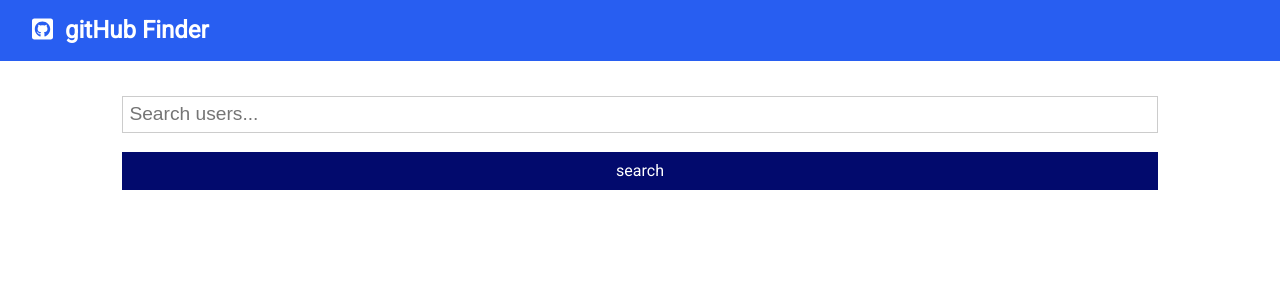
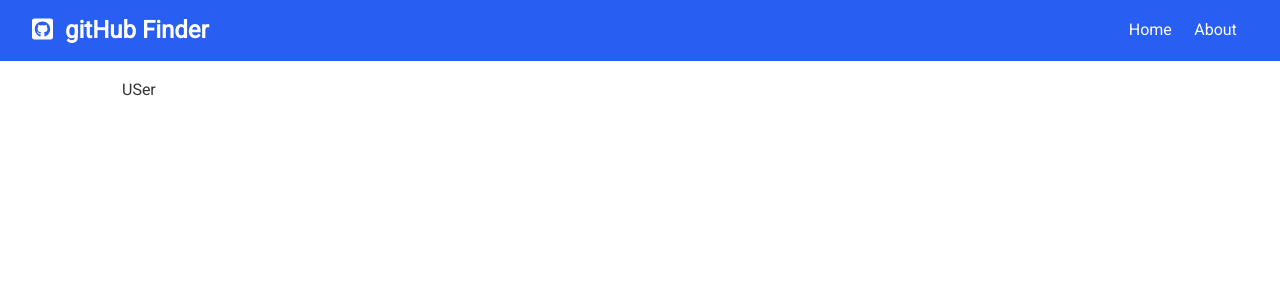
Before and after one commit to tspeu-zz/react-github-finder, a React (Create React App) app: page /user/1 in a window 1280 px wide. Shown: the top 300 px of the page. Built offline with nearby package versions, Linux system fonts and the light colour scheme.

Commit message:
add user

```diff
--- a/package.json
+++ b/package.json
@@ -15,6 +15,7 @@
     "axios": "^0.21.0",
     "react": "^16.13.1",
     "react-dom": "^16.13.1",
+    "react-router-dom": "^5.2.0",
     "react-scripts": "^3.4.1"
   },
   "scripts": {
--- a/src/App.css
+++ b/src/App.css
@@ -382,6 +382,30 @@ table th {
   margin-right: 0.6rem;
 }
 
+.alerta{
+  display: flex;
+
+}
+
+.close{
+  justify-content: flex-end;
+  align-items: flex-end;
+  width: 32px;
+}
+.open{
+  /* display: flex; */
+  justify-content: flex-start;
+  align-items: center;
+
+}
+
+.close:hover{
+  cursor: pointer;
+}
+.close span{
+  width: 32px;
+}
+
 /* Mobile Styles */
 @media (max-width: 700px) {
   .hide-sm {
--- a/src/App.js
+++ b/src/App.js
@@ -1,12 +1,17 @@
-import React, { Component } from 'react';
+import React, { Component , Fragment} from 'react';
+//router
+import { BrowserRouter as Router, Switch, Route} from 'react-router-dom';
 // import logo from './logo.svg';
+import axios from 'axios';
+//
 import './App.css';
 import Navbar from './components/layers/Navbar';
 import Users from './components/users/Users';
 import Search from './components/users/Search';
 import Alert from './components/layers/Alert';
+import About from './components/pages/About';
+import User from './components/users/User';
 //
-import axios from 'axios';
 
 // function App() {
 //   return (
@@ -20,18 +25,16 @@ class App extends Component {
 
   state = {
     users: [],
+    user: {},
     loading: false,
     alert: null
-  }
+  };
 
   // async componentDidMount(){
   //   this.setState({loading: true});
-
   //   const _URL = `https://api.github.com/users?client_id=${process.env.REACT_APP_GITHUB_CLIENT_ID}&client_secret=${process.env.REACT_APP_GITHUB_CLIENT_SECRET}`;
-
   //   const res = await axios.get(_URL);
-  //   console.log(res.data);
-
+  //   console.log(res.data)
   //   this.setState({users: res.data, loading: false});
   // }
 
@@ -45,6 +48,18 @@ class App extends Component {
     this.setState({users: res.data.items, loading: false});
   }
 
+  // get single user
+  //https://api.github.com/users/tspeu
+  getUser = async (username) =>{
+    this.setState({loading: true});
+    const _URL_USER = `https://api.github.com/search/users/{username}?client_id=${process.env.REACT_APP_GITHUB_CLIENT_ID}&client_secret=${process.env.REACT_APP_GITHUB_CLIENT_SECRET}`;
+    const res = await axios.get(_URL_USER);
+    console.log('*USER > res.data. *> ',  res.data)
+
+    this.setState({user: res.data, loading: false});
+
+}
+
     // clear user from state
   usersClear = () => this.setState({ users: [], loading: false});
 
@@ -54,28 +69,59 @@ class App extends Component {
       msm : msm,
       type : type
     }});
-
-    setTimeout(()=> this.setState({alert: null}), 15000);
-
+    // setTimeout(()=> this.setState({alert: null}), 15000);
     console.log('alert');
-
   }
 
+  closeAlert = () =>{
+    console.log('close alert->');
+    this.setState({alert: null});
+  };
+
   render() {
-    const {users, loading , alert} = this.state;
+    // para utilizar router se debe envolver todo en el router
+
+    const {users,user, loading , alert} = this.state;
+
     return (
+      <Router>
         <div className='App'>
           <Navbar title="gitHub Finder"/>
-
           <div className="container">
-          <Alert alert={alert} icon="coffee"/>
-          <Search searchUsers={this.usersSearch} clearUsers={this.usersClear}
+            <Alert
+              alert={alert} icon="fadice"
+              setAlert={this.closeAlert}/>
+              <Switch>
+              <Route
+                exact path='/'
+                render={props =>(
+                  <Fragment>
+                    <Search
+                      searchUsers={this.usersSearch}
+                      clearUsers={this.usersClear}
                       showClear={ users.length > 0 ? true : false}
-            setAlert={this.alertSet}
+                      setAlert={this.alertSet}/>
+                    <Users
+                      loading={loading}
+                      users={users}/>
+                  </Fragment>
+                )} />
+                <Route
+                  exact path='/about'
+                  component={ About } />
+                <Route exact path='/user/:login'
+                render={props =>(
+                  <User {...props}
+                    getUser={this.getUser}
+                    user={user}
+                    loading={loading}
                   />
-          <Users loading={loading} users={users}/>
+                )}
+                />
+            </Switch>
           </div>
         </div>
+      </Router>
     );
   }
 }
--- a/src/components/layers/Alert.js
+++ b/src/components/layers/Alert.js
@@ -1,25 +1,30 @@
 import React from 'react'
 import { FontAwesomeIcon } from '@fortawesome/react-fontawesome';
 // import { faGithubSquare } from '@fortawesome/free-brands-svg-icons';
-import { faCoffee } from '@fortawesome/free-solid-svg-icons';
+// import { faCoffee } from '@fortawesome/free-solid-svg-icons';
+// import { faDice } from '@fortawesome/free-solid-svg-icons';
+import { faInfoCircle } from '@fortawesome/free-solid-svg-icons';
+import { faWindowClose}  from '@fortawesome/free-solid-svg-icons';
 
 const Alert = ({alert, icon}) => {
+
+   const clear = () => {
+      console.log('alerta');
+
+   };
+
    return (
       alert!== null && (
-         <div className={`alert alert-${alert.type}`}>
-            <h2 className="btn-danger"
-            >
-            {/* <FontAwesomeIcon icon={icon}  className='m-r'/> */}
-            <FontAwesomeIcon icon={faCoffee} size="1x" />
-            { alert.msm}
-            </h2>
-            {/* <FontAwesomeIcon icon="coffee" size="xs" /> */}
-            {/* <i className="fas fa-icon-circle"></i> */}
-
-            {/* <span className="fa-layers fa-fw">
-               <FontAwesomeIcon icon="square" color="green" />
-               <FontAwesomeIcon icon="check" inverse transform="shrink-6" />
-            </span> */}
+         <div className={`card btn-danger alert alert-${alert.type}`}>
+               <span className="alerta btn-danger m-r">
+               <h2 className="open m-r" >
+                  <FontAwesomeIcon icon={faInfoCircle} size="1x" className='m-r'/>
+                  { alert.msm}
+               </h2>
+               <span className="close m-r" onClick={() => clear()}>
+                  <FontAwesomeIcon icon={faWindowClose} size="2x"/>
+               </span>
+               </span>
          </div>
       )
    )
--- a/src/components/layers/Navbar.js
+++ b/src/components/layers/Navbar.js
@@ -1,4 +1,5 @@
 import React from 'react';
+import {Link} from 'react-router-dom';
 import { FontAwesomeIcon } from '@fortawesome/react-fontawesome';
 // import { faCoffee } from '@fortawesome/free-solid-svg-icons';
 import { faGithubSquare } from '@fortawesome/free-brands-svg-icons';
@@ -13,6 +14,14 @@ const Navbar = ({icon, title}) => {
             <FontAwesomeIcon icon={icon} className='m-r'/>
             {title}
          </h1>
+         <ul>
+            <li>
+               <Link to="/">Home</Link>
+            </li>
+            <li>
+               <Link to="/about">About</Link>
+            </li>
+         </ul>
       </nav>
    )
 }
--- /dev/null
+++ b/src/components/pages/About.js
@@ -0,0 +1,13 @@
+import React , { Fragment }from 'react'
+
+const About = () => {
+   return (
+      <Fragment>
+         <h1>About app</h1>
+         <p>App to search Github users</p>
+         <p>Version 1.0.0</p>
+      </Fragment>
+   )
+}
+
+export default About;
--- a/src/components/users/Search.js
+++ b/src/components/users/Search.js
@@ -1,5 +1,8 @@
 import React, { Component } from 'react'
 import PropTypes from 'prop-types';
+import { FontAwesomeIcon } from '@fortawesome/react-fontawesome';
+import { faWindowClose as icon}  from '@fortawesome/free-solid-svg-icons';
+
 
 
 export class Search extends Component {
@@ -23,7 +26,7 @@ export class Search extends Component {
       // para evitar burbujeo
       ev.preventDefault();
       if(this.state.text === ''){
-         this.props.setAlert('Please enter some name', 'light');
+         this.props.setAlert('...Please enter some name', 'light');
       } else {
          console.log(this.state.text);
          this.props.searchUsers(this.state.text);
@@ -40,14 +43,20 @@ export class Search extends Component {
             {/* bind(this) */}
             <form onSubmit={this.onSubmit} className="form">
                <input type="text" name="text" placeholder="Search users..."
-               value={this.state.text} onChange={this.onChange}/>
+                  value={this.state.text}
+                  onChange={this.onChange}
+               />
                {/* <input type="email" name="email" placeholder="ponga email..."
                value={this.state.email} onChange={this.onChange}/> */}
-               <input type="submit" value="search" className="btn btn-dark btn-block"/>
+               <input type="submit" value="search"
+                  className="btn btn-dark btn-block"
+               />
             </form>
 
             {showClear && (
-                  <button className="btn btn-light btn-block" onClick={clearUsers}>
+                  <button className="btn btn-light btn-block"
+                     onClick={clearUsers}>
+                        <FontAwesomeIcon icon={icon} size="1x" className='m-r'/>
                      Clear
                   </button>)
             }
--- /dev/null
+++ b/src/components/users/User.js
@@ -0,0 +1,13 @@
+import React, { Component } from 'react'
+
+export class User extends Component {
+   render() {
+      return (
+         <div>
+            USer
+         </div>
+      )
+   }
+}
+
+export default User
--- a/src/components/users/UserItem.js
+++ b/src/components/users/UserItem.js
@@ -1,5 +1,6 @@
 import React from 'react';
 import PropTypes from 'prop-types';
+import {Link} from 'react-router-dom';
 
 
 // const UserItem = (props) => {
@@ -12,8 +13,10 @@ const UserItem = ({ user: {avatar_url, login, html_url} }) => {
                style = {myStyle}/>
          <h3>{login}</h3>
          <div>
-            <a href={html_url} className="btn btn-dark btn-sm my-1"
-            target="_blank" rel="noopener noreferrer">More info...</a>
+            <Link to={`/user/${login}`}
+               className="btn btn-dark btn-sm my-1">
+                  More info...
+            </Link>
          </div>
       </div>
    )
```
Also changed, not shown: 1 other file (tests, documents, lock files or other folders). Lines whose indentation alone changed are shown as unchanged.
